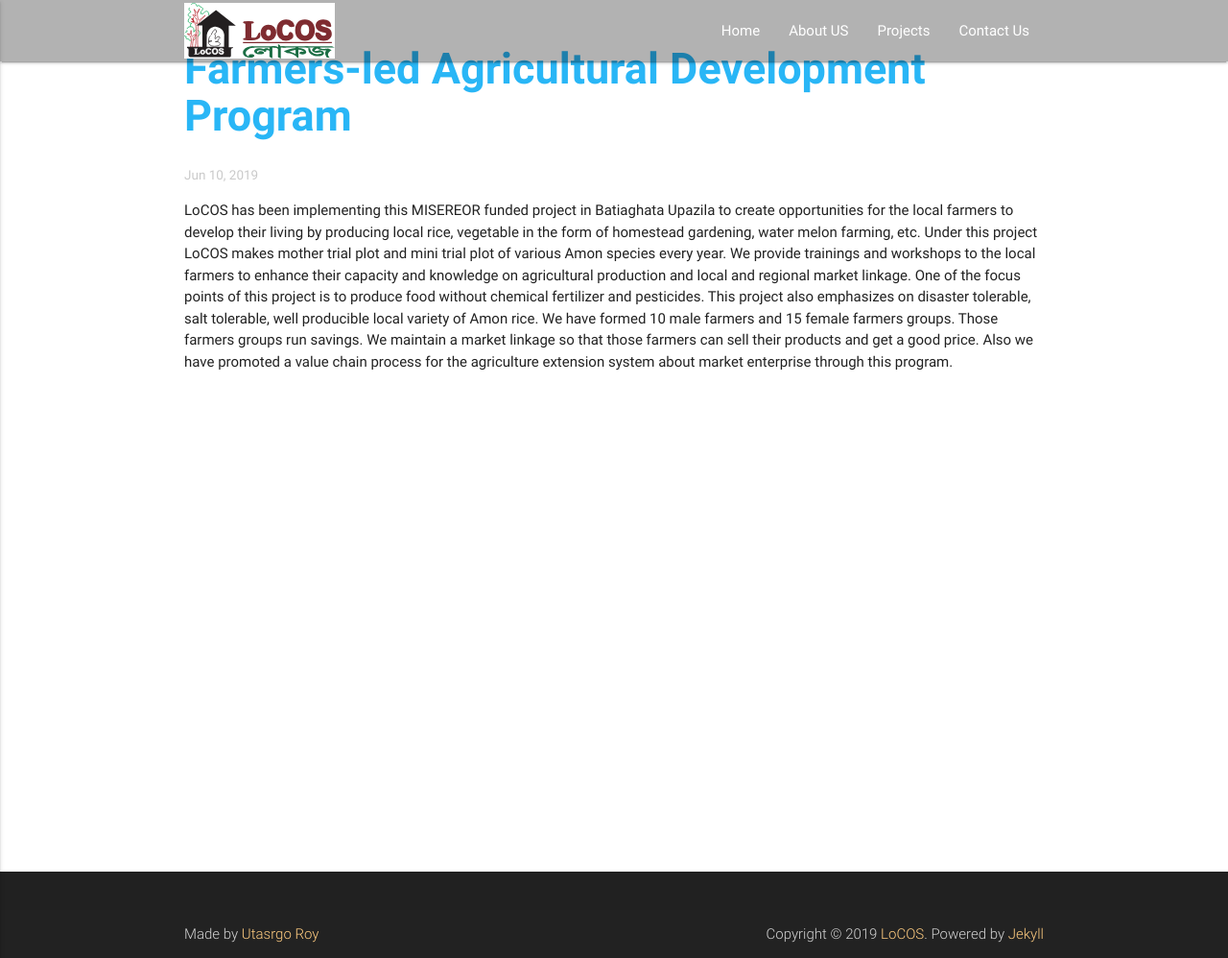
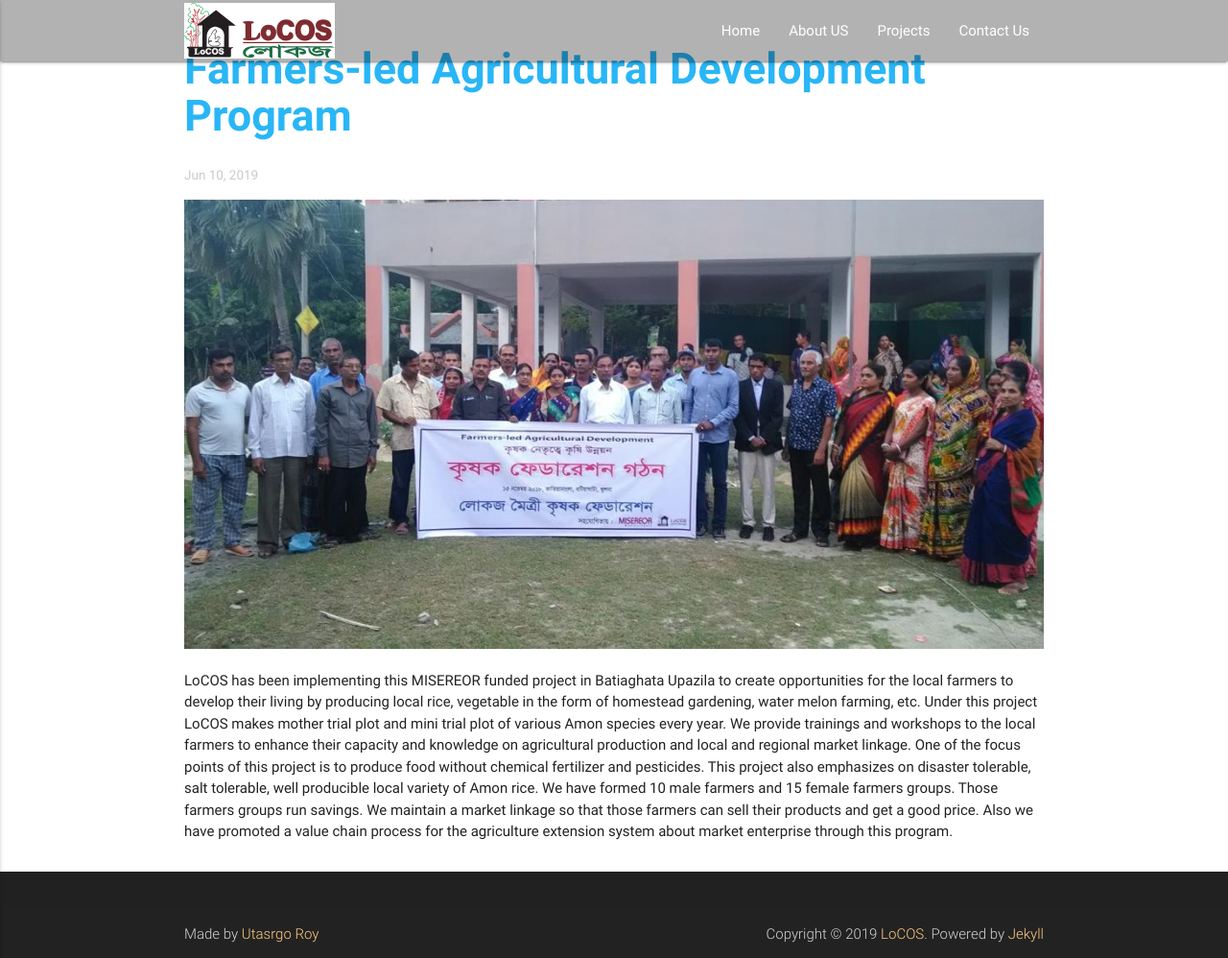
Before and after one commit to locosbd/locosbd.github.io, a Jekyll site: the page built from _posts/2019-06-10-farmers-led-agricultural-development-program.markdown, in a window 1280 px wide and 998 px high. Shown: the whole window at 96% size. Built offline with Jekyll 4.4.1, drawn with Linux system fonts in a browser that asks for light colours.

Commit message:
Updated Farmers Led Agricultural Development Program

```diff
--- a/_posts/2019-06-10-farmers-led-agricultural-development-program.markdown
+++ b/_posts/2019-06-10-farmers-led-agricultural-development-program.markdown
@@ -10,4 +10,6 @@
 layout: post
 ---
 
+![P_20181115_170622.jpg](/uploads/P_20181115_170622.jpg)
+
 LoCOS has been implementing this MISEREOR funded project in Batiaghata Upazila to create opportunities for the local farmers to develop their living by producing local rice, vegetable in the form of homestead gardening, water melon farming, etc. Under this project LoCOS makes mother trial plot and mini trial plot of various Amon species every year. We provide trainings and workshops to the local farmers to enhance their capacity and knowledge on agricultural production and local and regional market linkage. One of the focus points of this project is to produce food without chemical fertilizer and pesticides. This project also emphasizes on disaster tolerable, salt tolerable, well producible local variety of Amon rice. We have formed 10 male farmers and 15 female farmers groups. Those farmers groups run savings. We maintain a market linkage so that those farmers can sell their products and get a good price. Also we have promoted a value chain process for the agriculture extension system about market enterprise through this program.
```
